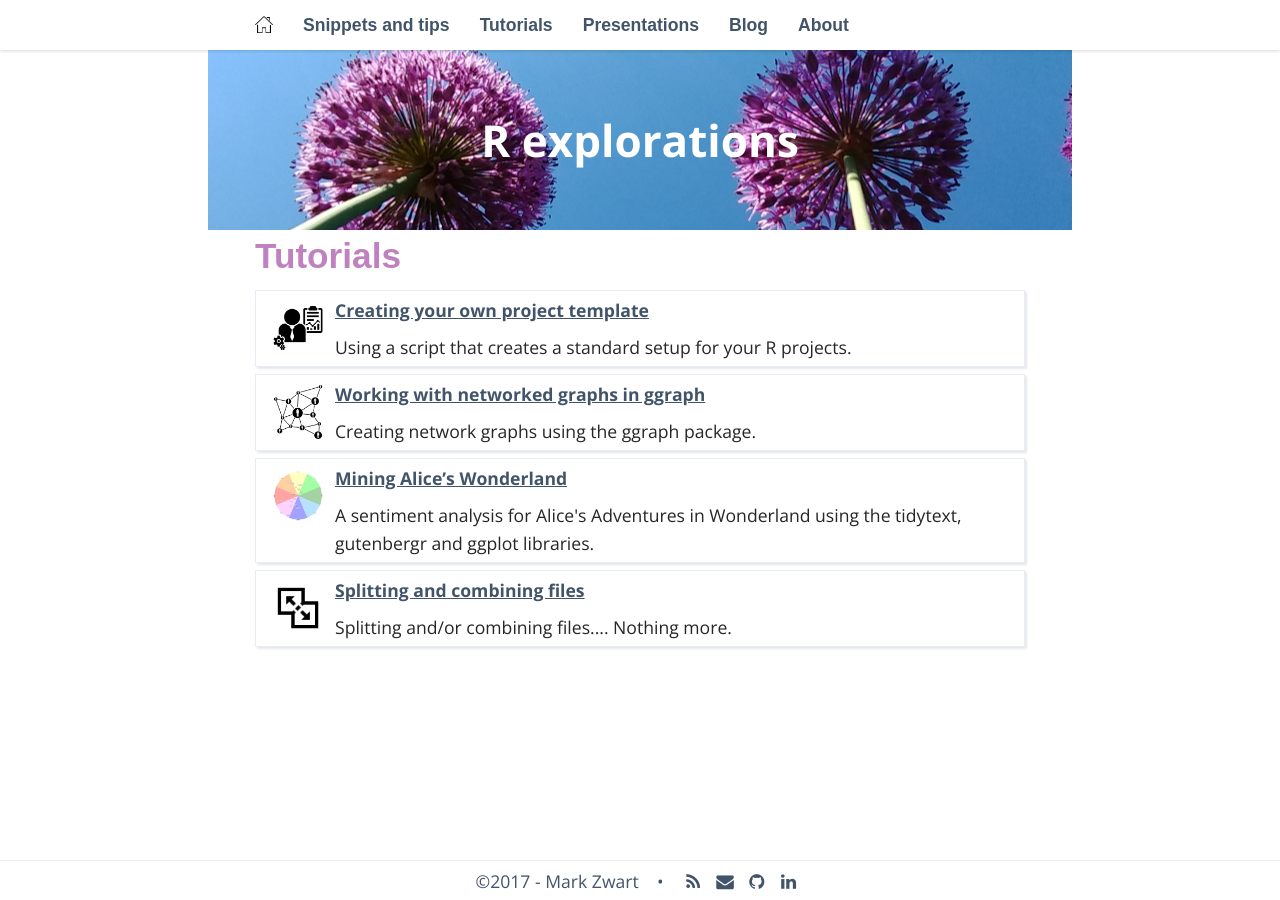
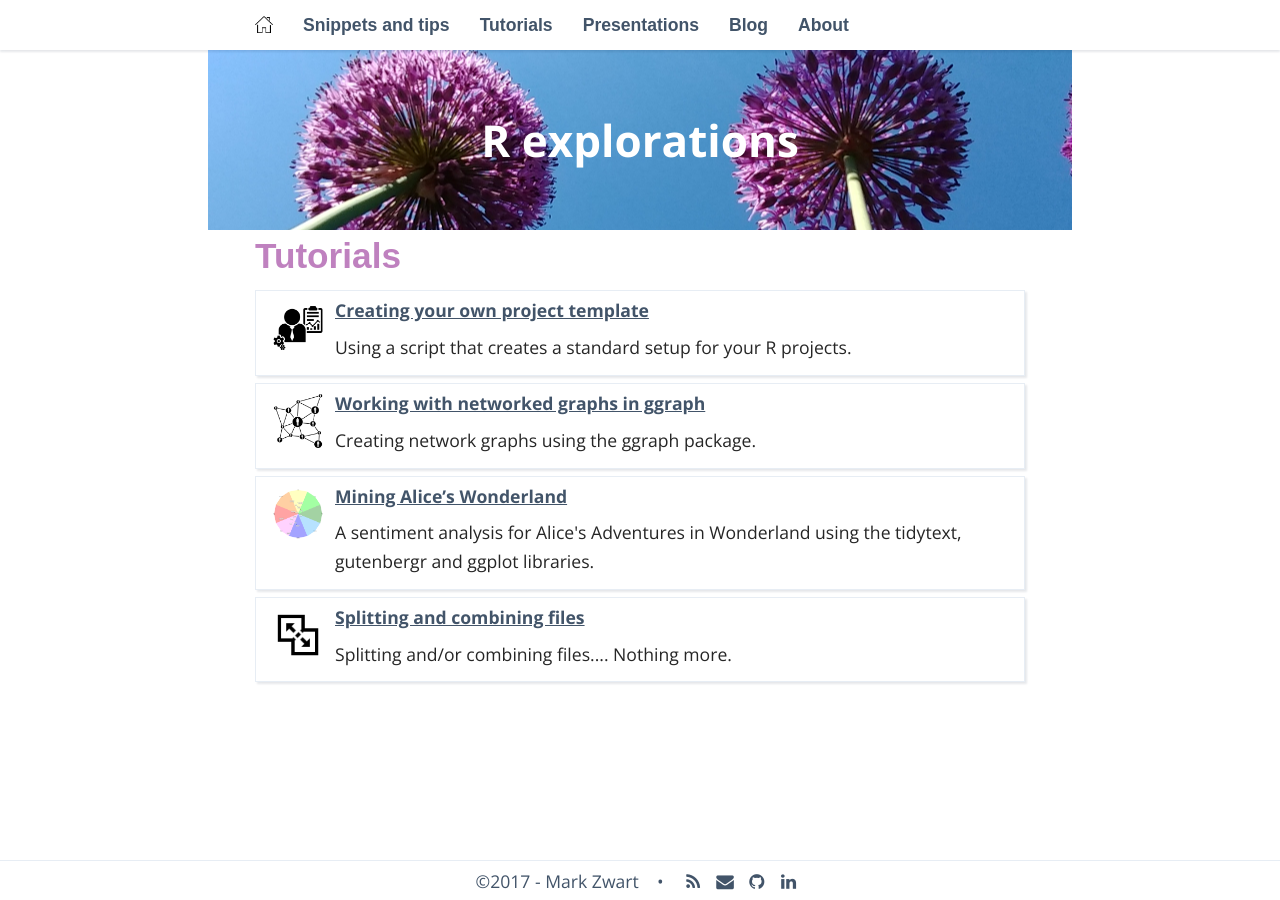
Before and after one commit to mark-me/mark-me.github.io, a Jekyll site: the page built from _pages/02-tutorials.md, in a window 1280 px wide. Built offline with Jekyll 4.4.1, drawn with Linux system fonts in a browser that asks for light colours; nearby versions of some CDN libraries; some web fonts are replaced; comment, search, counter and statistics services are not loaded.

Commit message:
Update 02-tutorials.md

```diff
--- a/_pages/02-tutorials.md
+++ b/_pages/02-tutorials.md
@@ -12,7 +12,7 @@
     </div>
     <div clas = "index_item_right">
       <a href="{{ page.url }}">{{ page.title }}</a><time>{% if page.author %}&nbsp;•&nbsp;{{ page.author}}{% endif %}</time><br>
-      <p class="spacer"></p>{{ page.description }}
+      <p class="spacer">{{ page.description }}</p>
     </div>
   </div>
 {% endfor %}
```
